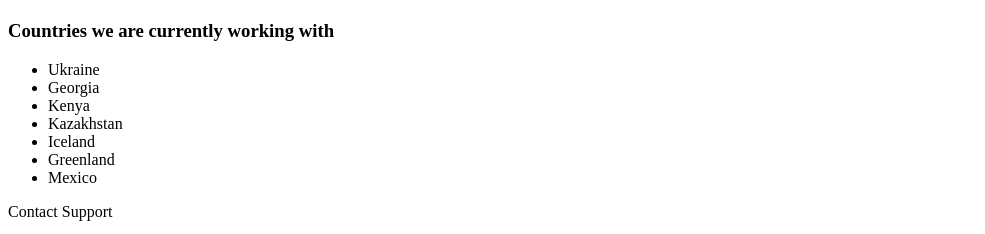
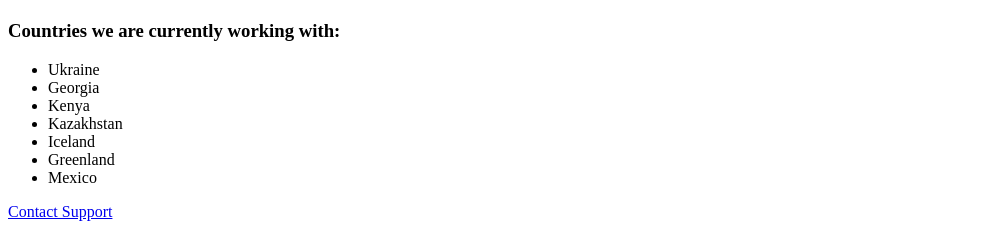
Before and after one commit to MariaSvidryk/food-site, a plain HTML site: page index.html in a window 1280 px wide. Shown: the part 574-808 px from the top of the page, without its empty margins (0-985 px from the left). Drawn offline with Linux system fonts and the light colour scheme.

Commit message:
Added Link to Support

```diff
--- a/index.html
+++ b/index.html
@@ -20,7 +20,7 @@
          <img src="img/Varenyky.png" alt="Varenyky">
     </section>
       <section>
-         <h3>Countries we are currently working with</h3>
+         <h3>Countries we are currently working with:</h3>
          <ul>
              <li>Ukraine</li>
              <li>Georgia</li>
@@ -33,7 +33,7 @@
       </section>
     </main>
     <footer>
-      <p>Contact Support</p>
+      <p><a href="https://www.instagram.com/svidryk_">Contact Support</a></p>
     </footer>
 </body>
 </html>
```
